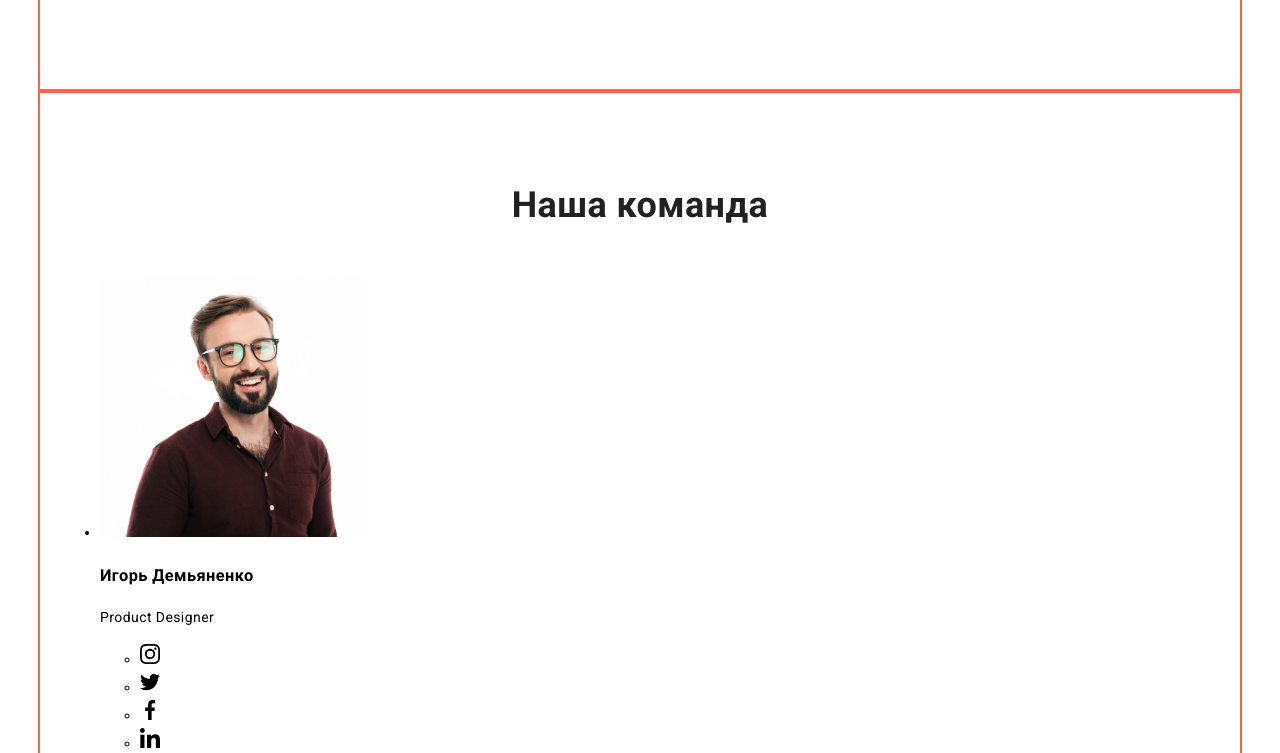
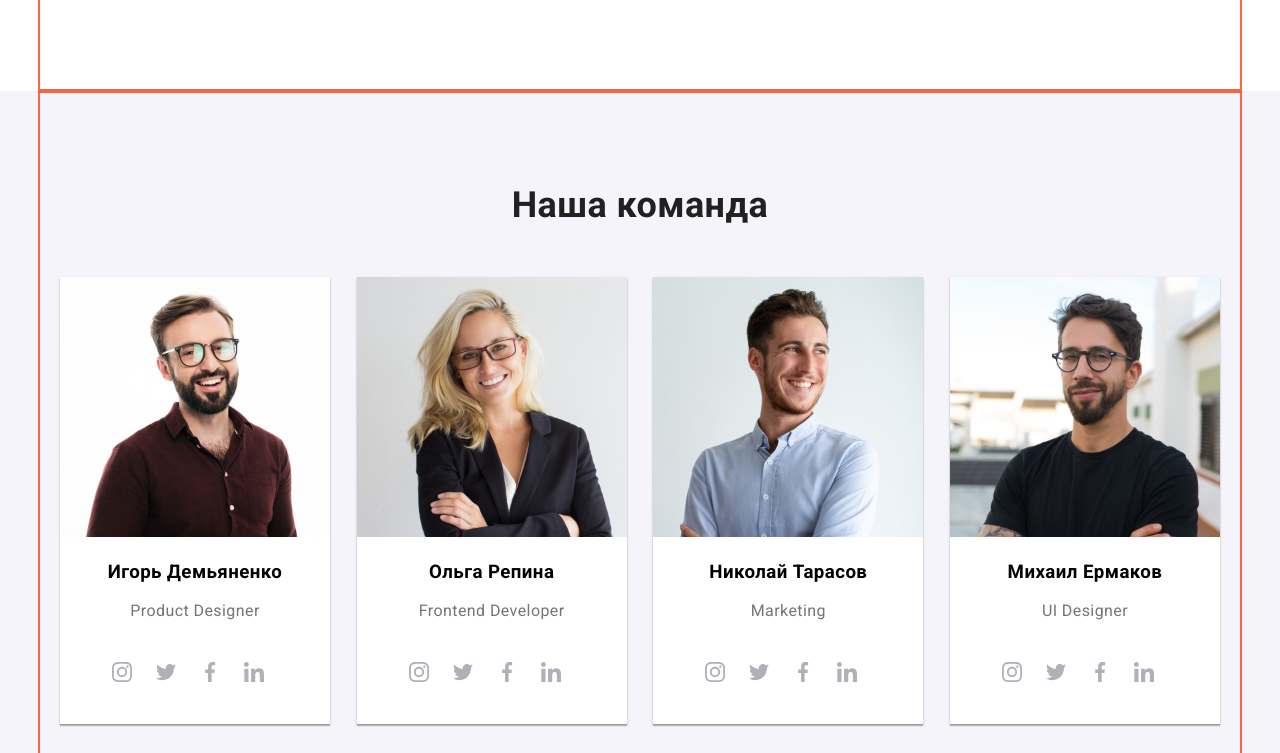
Before and after one commit to AnetM/goit-markup-hw-07, a plain HTML site: page index.html in a window 1280 px wide. Shown: the part 1610-2363 px from the top of the page. Drawn offline with nearby package versions, Linux system fonts and the light colour scheme.

Commit message:
employees section refactured

```diff
--- a/sass/components/_employees.scss
+++ b/sass/components/_employees.scss
@@ -0,0 +1,57 @@
+.employees-section {
+    background-color: #f5f4fa;
+    font-weight: 500;
+    font-size: 16px;
+    line-height: 1.18;
+    text-align: center;
+}
+
+.employees-list {
+    @extend %list;
+
+    & .text {
+        color: $primary-text-color;
+        font-weight: 400;
+        margin-bottom: 30px;
+    }
+}
+
+.employee.box {
+    width: 270px;
+    background-color: #ffffff;
+    box-shadow: 0px 2px 1px rgba(0, 0, 0, 0.2), 0px 1px 1px rgba(0, 0, 0, 0.14),
+        0px 1px 3px rgba(0, 0, 0, 0.12);
+}
+
+.employee-links {
+    display: flex;
+    list-style: none;
+    margin-bottom: 30px;
+}
+
+.link-box {
+    display: flex;
+    width: 44px;
+    height: 44px;
+
+    &:hover {
+        width: 44px;
+        height: 44px;
+        background-color: $accent-color;
+        border-radius: 50%;
+        transform: background-color;
+        transition: fill 250ms cubic-bezier(0.4, 0, 0.2, 1);
+        cursor: pointer;
+    }
+
+    &:hover .link-icon {
+        fill: $icon-fill-color;
+        cursor: pointer;
+        transition: fill 250ms cubic-bezier(0.4, 0, 0.2, 1);
+    }
+}
+
+.link-icon {
+    margin: auto;
+    fill: #afb1b8;
+}
--- a/sass/main.scss
+++ b/sass/main.scss
@@ -3,6 +3,7 @@
 @import "./components/hero";
 @import "./components/advantages";
 @import "./components/what-we-do";
+@import "./components/employees";
 
 %list {
     display: flex;
```
Also changed, not shown: css/main.css, css/main.min.css, 2 other files.
